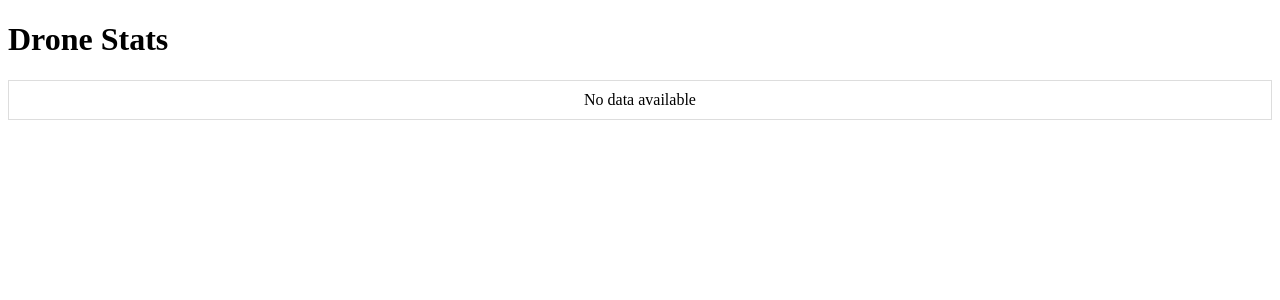
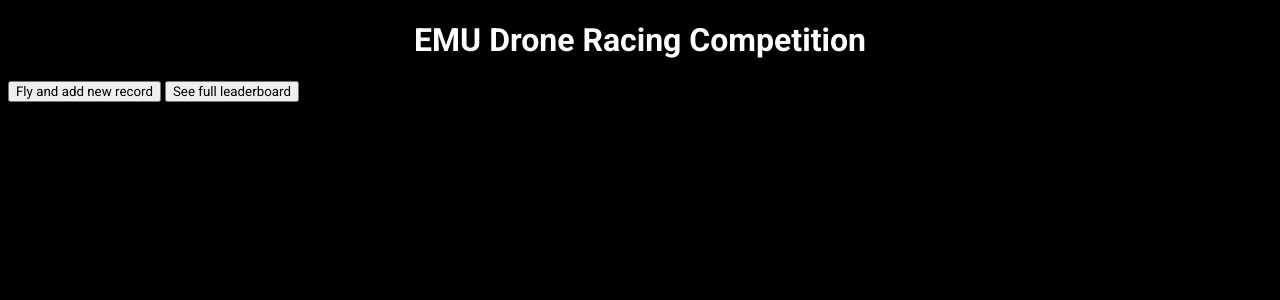
Before and after one commit to joshrandall8478/cosc471droneproject, a PHP site: page / in a window 1280 px wide. Shown: the top 300 px of the page. Run offline with PHP 8.4, Linux system fonts and the light colour scheme; data that the repository does not hold is empty.

Commit message:
starting website

```diff
--- a/index.php
+++ b/index.php
@@ -4,8 +4,13 @@
 <head>
     <meta charset="UTF-8">
     <meta name="viewport" content="width=device-width, initial-scale=1.0">
-    <title>Drone Racing Competition - Register and View Leaderboard</title>
+    <title>EMU Drone Racing Competition</title>
     <link rel="stylesheet" href="styles.css">
+
+    <!-- Google Fonts -->
+    <link rel="preconnect" href="https://fonts.googleapis.com">
+<link rel="preconnect" href="https://fonts.gstatic.com" crossorigin>
+<link href="https://fonts.googleapis.com/css2?family=Roboto:ital,wght@0,100;0,300;0,400;0,500;0,700;0,900;1,100;1,300;1,400;1,500;1,700;1,900&display=swap" rel="stylesheet">
 </head>
 
 <body>
@@ -25,62 +30,13 @@
         <input type="submit" value="Register">
     </form> -->
 
-
-    <h1>Drone Stats</h1>
-
-
-
-
-    <table id="data-table">
-        <!-- <thead>
-            <tr>
-                <th>Pilot Name</th>
-                <th>Email</th>
-                <th>Flight Time (seconds)</th>
-            </tr>
-        </thead>
-        <tbody> -->
-            <?php
-            // Include the database connection
-            // include 'connect.php';
-
-
-            // Fetch data from 'pilots' table
-            $db = mysqli_connect("localhost:3306", "droneuser", "dronepassword", "drone");  // Connects to database in mysql
-            $query = "SELECT * FROM dronestats";
-            $result = mysqli_query($db,$query);
-            $rows = mysqli_num_rows($result);   // Number of rows in $result
-
-
-            // Check if the query returned any results
-            if ($rows > 0) {
-                // (ID int, MaxHeightCM float, MaxTemperature float, maxAccel float, Duration float, primary key(id));
-                echo "<tr><td>ID</td><td>Max Height</td><td>Max Temperature</td><td>Max Accel</td><td>Duration</td></tr>";
-                // Loop through each row and output the data into the table
-                for($i = 0; $i < $rows; $i++){
-                    $run = mysqli_fetch_assoc($result);
-
-                    $id = $run["ID"];
-                    $maxHeight = $run["maxHeight"];
-                    $maxTemp = $run["maxTemperature"];
-                    $maxAccel = $run["maxAccel"];
-                    $duration = $run["duration"];
-
-                    echo "<tr>";
-                    echo "<td>$id</td>";
-                    echo "<td>$maxHeight</td>";
-                    echo "<td>$maxTemp</td>";
-                    echo "<td>$maxAccel</td>";
-                    echo "<td>$duration</td>";
-                    echo "</tr>";
-                }
-            } else {
-                echo "<tr><td colspan='3'>No data available</td></tr>";
-            }
-
-            ?>
-        <!-- </tbody> -->
-    </table>
+    <main>
+    <div class="container">
+        <h1 class="title-text">EMU Drone Racing Competition</h1>
+        <button>Fly and add new record</button>
+        <button>See full leaderboard</button>
+    </div>
+    </main>
 </body>
 
 </html>
--- a/styles.css
+++ b/styles.css
@@ -1,3 +1,17 @@
+*{
+    font-family: "Roboto", sans-serif;
+}
+body{
+    background-color: black;
+    color: white;
+
+}
+
+.title-text{
+    text-align:center;
+}
+
+
 table {
     width: 100%;
     border-collapse: collapse;
```
Also changed, not shown: table.php (added, +86 -0 lines).
